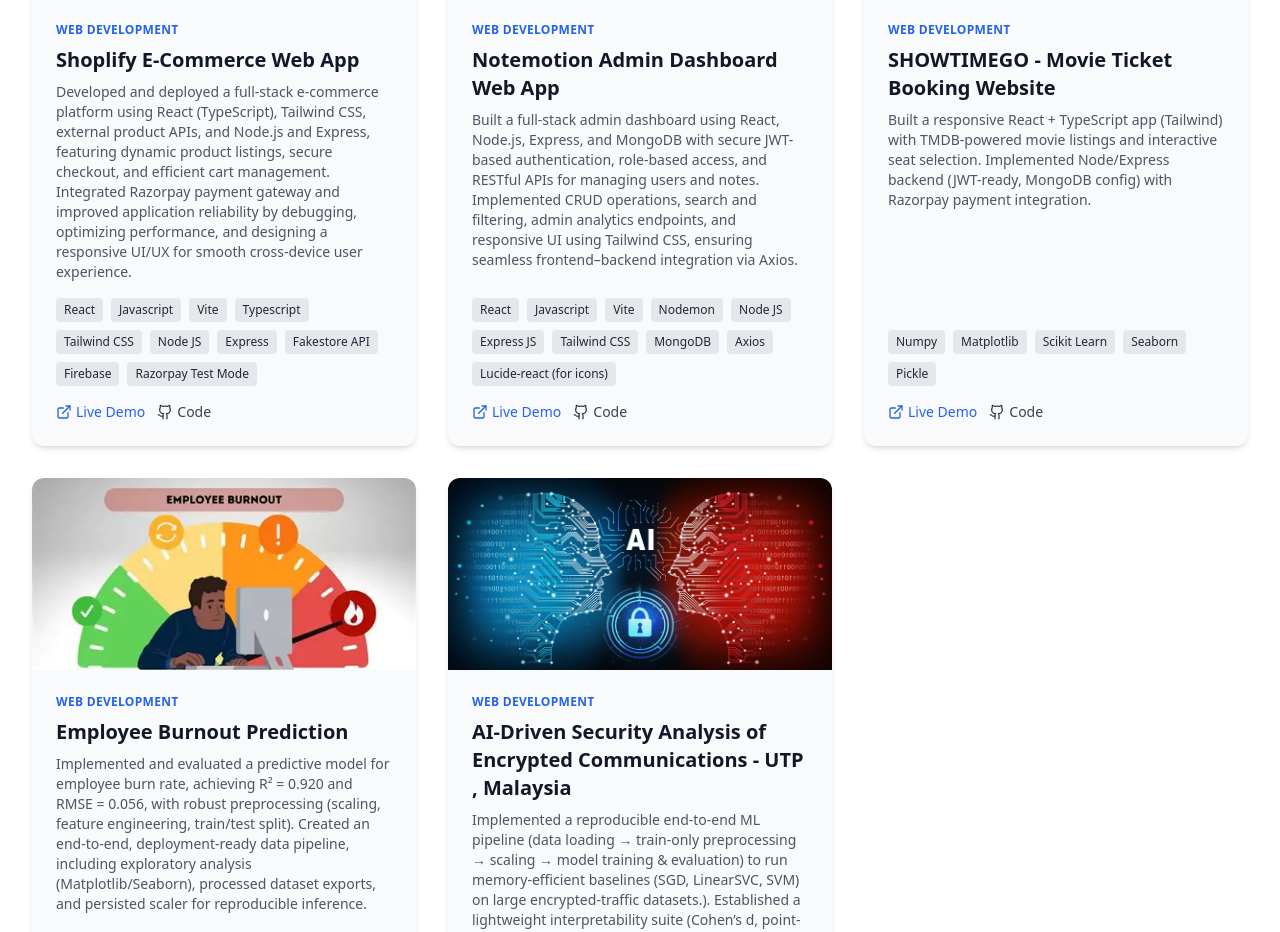
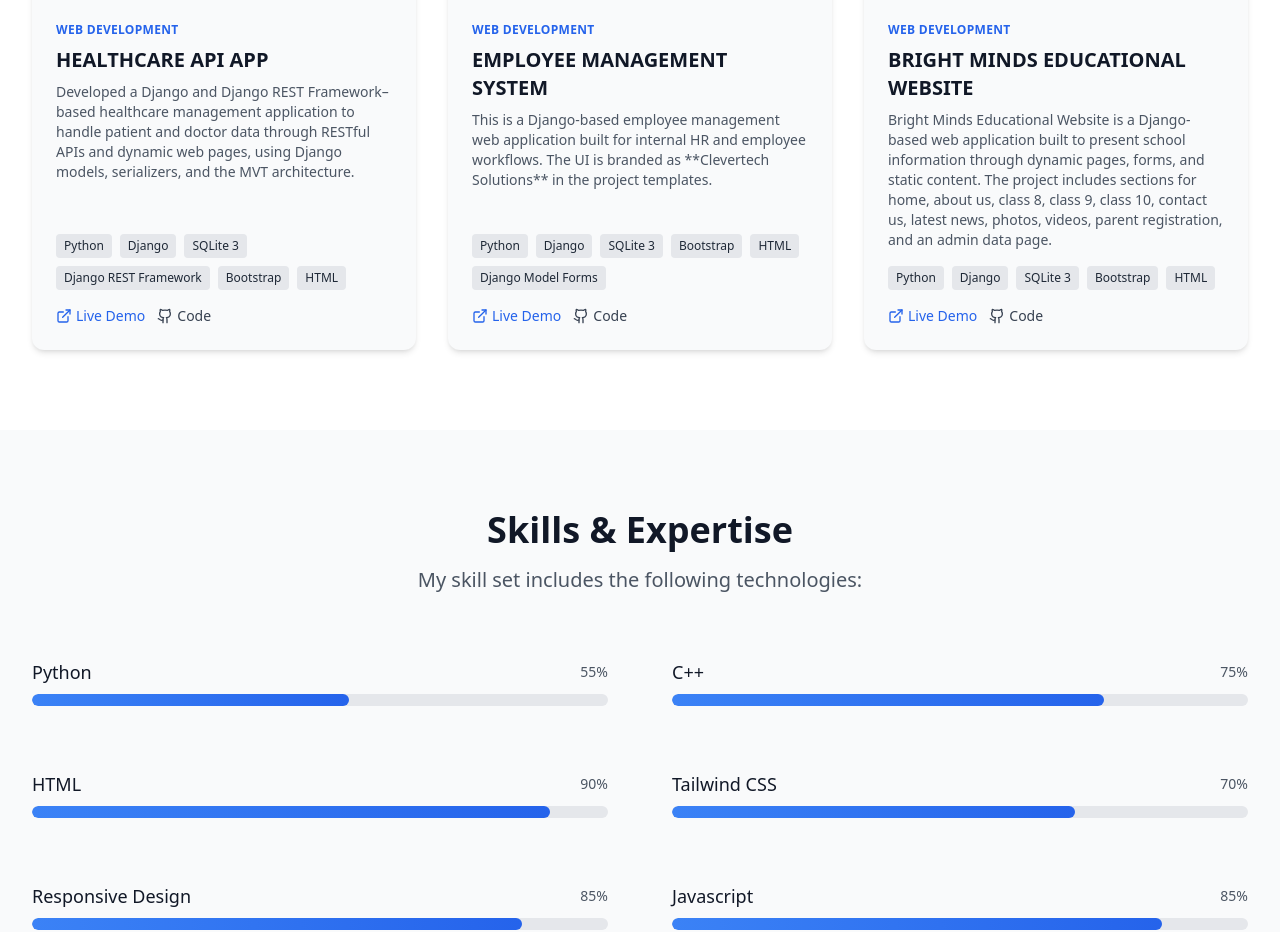
Before and after one commit to RLNarasimham/My-Portfolio-R.-L.-Narasimham, a React (Vite) app: page / in a window 1280 px wide. Shown: the part 1178-2110 px from the top of the page. Built offline with nearby package versions, Linux system fonts and the light colour scheme.

Commit message:
Updated projects.ts file

```diff
--- a/src/data/projects.ts
+++ b/src/data/projects.ts
@@ -14,52 +14,32 @@ export interface ProjectType {
 export const projects: ProjectType[] = [
   {
     id: 1,
-    title: 'Shoplify E-Commerce Web App',
-    description: 'Developed and deployed a full-stack e-commerce platform using React (TypeScript), Tailwind CSS, external product APIs, and Node.js and Express, featuring dynamic product listings, secure checkout, and efficient cart management. Integrated Razorpay payment gateway and improved application reliability by debugging, optimizing performance, and designing a responsive UI/UX for smooth cross-device user experience.',
+    title: 'HEALTHCARE API APP',
+    description: 'Developed a Django and Django REST Framework–based healthcare management application to handle patient and doctor data through RESTful APIs and dynamic web pages, using Django models, serializers, and the MVT architecture.',
     category: 'web',
-    image: './Shopify e commerce website.jpg',
-    technologies: ['React', 'Javascript', 'Vite', 'Typescript', 'Tailwind CSS', 'Node JS', 'Express', 'Fakestore API', 'Firebase', 'Razorpay Test Mode'],
-    liveUrl: 'https://shopify-e-commerce-website-4rax.onrender.com',
-    githubUrl: 'https://github.com/RLNarasimham/shopify---e-commerce-website',
+    image: './HEALTHCARE API PROJECT.png',
+    technologies: ['Python', 'Django', 'SQLite 3', 'Django REST Framework', 'Bootstrap', 'HTML'],
+    liveUrl: 'https://raditya.pythonanywhere.com/home/',
+    githubUrl: 'https://github.com/RLNarasimham/HEALTHCARE-API',
   },
   {
     id: 2,
-    title: 'Notemotion Admin Dashboard Web App',
-    description: 'Built a full-stack admin dashboard using React, Node.js, Express, and MongoDB with secure JWT-based authentication, role-based access, and RESTful APIs for managing users and notes. Implemented CRUD operations, search and filtering, admin analytics endpoints, and responsive UI using Tailwind CSS, ensuring seamless frontend–backend integration via Axios.',
+    title: 'EMPLOYEE MANAGEMENT SYSTEM',
+    description: 'This is a Django-based employee management web application built for internal HR and employee workflows. The UI is branded as **Clevertech Solutions** in the project templates.',
     category: 'web',
-    image: './Notemotion Web App.jpg',
-    technologies: ['React', 'Javascript', 'Vite', 'Nodemon', 'Node JS', 'Express JS', 'Tailwind CSS', 'MongoDB', 'Axios', 'Lucide-react (for icons)'],
-    liveUrl: 'https://frontend-assignment-primetrade-ai.vercel.app',
-    githubUrl: 'https://github.com/RLNarasimham/Notemotion-Admin-Dashboard',
+    image: './EMPLOYEE MANAGEMENT SYSTEM.png',
+    technologies: ['Python', 'Django', 'SQLite 3', 'Bootstrap', 'HTML', 'Django Model Forms'],
+    liveUrl: 'https://rallabandilnarasimham.pythonanywhere.com/home/',
+    githubUrl: 'https://github.com/RLNarasimham/EMPLOYEE-MANAGEMENT-SYSTEM',
   },
   {
     id: 3,
-    title: 'SHOWTIMEGO - Movie Ticket Booking Website',
-    description: 'Built a responsive React + TypeScript app (Tailwind) with TMDB-powered movie listings and interactive seat selection. Implemented Node/Express backend (JWT-ready, MongoDB config) with Razorpay payment integration.',
+    title: 'BRIGHT MINDS EDUCATIONAL WEBSITE',
+    description: 'Bright Minds Educational Website is a Django-based web application built to present school information through dynamic pages, forms, and static content. The project includes sections for home, about us, class 8, class 9, class 10, contact us, latest news, photos, videos, parent registration, and an admin data page.',
     category: 'web',
-    image: './SHOWTIMEGO Movie Ticket Booking app.jpg',
-    technologies: ['Numpy', 'Matplotlib', 'Scikit Learn', 'Seaborn', 'Pickle'],
-    liveUrl: 'https://movie-ticket-frontend.onrender.com',
-    githubUrl: 'https://github.com/RLNarasimham/SHOWTIMEGO-Movie-Ticket-Booking-App',
-  },
-  {
-    id: 4,
-    title: 'Employee Burnout Prediction',
-    description: ' Implemented and evaluated a predictive model for employee burn rate, achieving R² = 0.920 and RMSE = 0.056, with robust preprocessing (scaling, feature engineering, train/test split). Created an end-to-end, deployment-ready data pipeline, including exploratory analysis (Matplotlib/Seaborn), processed dataset exports, and persisted scaler for reproducible inference.',
-    category: 'web',
-    image: './Employee Burnout Prediction.jpg',
-    technologies: ['Numpy', 'Matplotlib', 'Scikit Learn', 'Seaborn', 'Pickle'],
-    // liveUrl: 'https://example.com',
-    githubUrl: 'https://github.com/RLNarasimham/Employee-Burnout-Prediction-Project/tree/main',
-  },
-  {
-    id: 5,
-    title: 'AI-Driven Security Analysis of Encrypted Communications - UTP , Malaysia',
-    description: ' Implemented a reproducible end-to-end ML pipeline (data loading → train-only preprocessing → scaling → model training & evaluation) to run memory-efficient baselines (SGD, LinearSVC, SVM) on large encrypted-traffic datasets.). Established a lightweight interpretability suite (Cohen’s d, point-biserial, model importances) to rank top features and auto-export CSV/Markdown summaries for reporting.',
-    category: 'web',
-    image: './AI-driven Security Analysis.jpg',
-    technologies: ['Scikit Learn', 'Numpy', 'Joblib', 'OS', 'Pandas', 'Matplotlib'],
-    // liveUrl: 'https://example.com',
-    githubUrl: 'https://github.com/RLNarasimham/AI-driven-Security-Analysis-on-Encrypted-Communications-UTP-Malaysia',
-  },
+    image: './BRIGHT MINDS EDUCATIONAL WEBSITE.png',
+    technologies: ['Python', 'Django', 'SQLite 3', 'Bootstrap', 'HTML'],
+    liveUrl: 'https://rlnaditya.pythonanywhere.com/home/',
+    githubUrl: 'https://github.com/RLNarasimham/EDUCATIONAL-WEBSITE',
+  }
 ];
```
